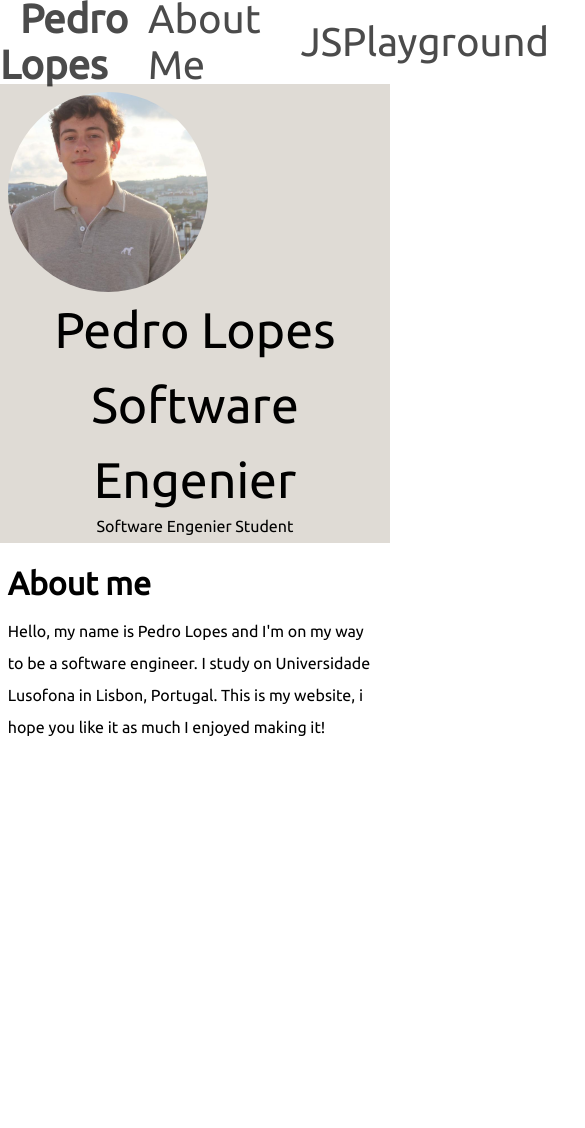
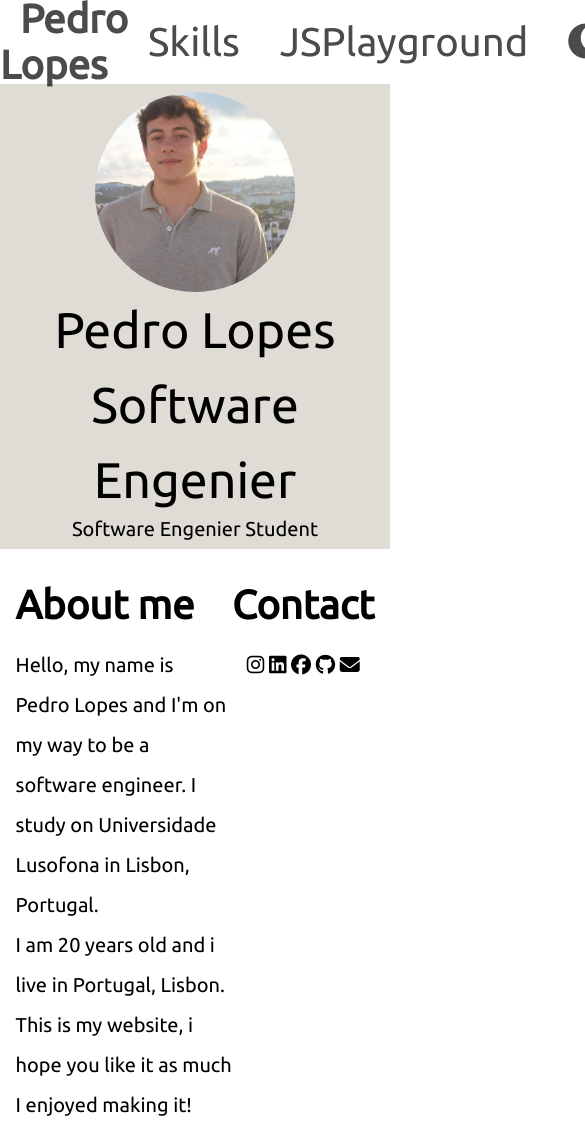
Before and after one commit to Praticas-PW/lab5_portefolio, a plain HTML site: page index.html in a window 390 px wide. Shown: the top 1128 px of the page, 585 px wide, since content can reach past the window. Before the commit the page ends 844 px from the top, so only its background shows below. Drawn offline with Linux system fonts and the light colour scheme.

```diff
--- a/index.html
+++ b/index.html
@@ -27,12 +27,10 @@
             </p>
             <nav class="nav">
                 <!-- <a href="#about_me">About me</a> -->
-                <a href="about_me.html">About Me</a>
+                <a href="about_me.html">Skills</a>
                 <a href="JSPlaygroung.html">JSPlayground</a>
+                <a><i class="fa-solid fa-moon"></i></a>
             </nav>
-            <a>
-                <i class="fa-solid fa-moon"></i>
-            </a>
         </div>
 
 
@@ -41,30 +39,61 @@
             <!-- <div class="image_code" >
                 <img src="images/background.png" alt="" width="100%">
             </div> -->
-            <div class="barreira">
-                <div class="circle">
-                    <img src="images/eu.png" alt="" class="my_image">
+            <div class="barreira" style="position: relative;">
+                <div style="display: flex; align-items: center; justify-content: center;">
+                    <div class="circle">
+                        <img src="images/eu.png" alt="" class="my_image">
+                    </div>
                 </div>
                 <div class="name">
                     <p>Pedro Lopes</p>
                     <p>Software Engenier</p>
                 </div>
-                <div>
+                <div style="font-size: 20px;">
                     Software Engenier Student
                 </div>
+
             </div>
         </div>
 
 
         <div class="about_me_container">
-            <div class="barreira">
-                <div class="about_me">
+            <div class="barreira" id="barreira_about_me">
+                <div class="about_me" id="Text">
                     <h1>
                         About me
                     </h1>
-                    Hello, my name is Pedro Lopes and I'm on my way to be a software engineer. I study on Universidade Lusofona in Lisbon, Portugal. This is my website, i hope you like it as much I enjoyed making it!
+                    <p>
+                        Hello, my name is Pedro Lopes and I'm on my way to be a software engineer. I study on Universidade Lusofona in Lisbon, Portugal.
+                    </p>
+                    <p>
+                        I am 20 years old  and i live in Portugal, Lisbon.
+                    </p>
+                    <p>
+                        This is my website, i hope you like it as much I enjoyed making it!
+                    </p>
+
+
+                </div>
+                <div class="about_me" id="contact">
+                    <h1>
+                        Contact
+                    </h1>
+                    <nav class="network" style="align-items: center; text-align: center;">
+                        <a href=""><i class="fa-brands fa-instagram" style="color: black;"></i></a>
+                        <a href=""><i class="fa-brands fa-linkedin"style="color: black;"></i></a>
+                        <a href=""><i class="fa-brands fa-facebook"style="color: black;"></i></a>
+                        <a href=""><i class="fa-brands fa-github"style="color: black;"></i></a>
+                        <a href=""><i class="fa-solid fa-envelope"style="color: black;"></i></a>
+
+
+                    </nav>
+
+                    <!-- https://clay-atlas.com/us/blog/2021/06/30/html-en-copy-text-button/#:~:text=You%20only%20need%20to%20set%20the%20ID%20of,var%20str%20%3D%20document.getElementById%28id%29%3B%20window.getSelection%28%29.selectAllChildren%28str%29%3B%20document.execCommand%28%22Copy%22%29%20%7D%20%3C%2Fscript%3E -->
+
                 </div>
             </div>
+
         </div>
 
 
--- a/styles/JSPlaygrond.css
+++ b/styles/JSPlaygrond.css
@@ -1,6 +1,3 @@
-
-
-
 
 .numbers_container{
 
--- a/styles/styles.css
+++ b/styles/styles.css
@@ -86,10 +86,7 @@ html{
     background: #888;
     border-radius: 100px;
     overflow: hidden;
-    /* position: absolute; */
-
-
-
+    justify-content: space-around;
 
 }
 
@@ -116,7 +113,9 @@ html{
     width: 800px;
 }
 
-
+#barreira_about_me{
+    display: flex;
+}
 
 
 
@@ -135,10 +134,16 @@ html{
     /* text-align: center; */
     display: flex;
     align-items: center;
-    padding: 2%;
+    padding: 4%;
 }
 
 
 .about_me{
     line-height: 2;
+    font-size: 20px;
 }
+
+#contact{
+    position: relative;
+    /* top: px; */
+}
```
Also changed, not shown: JSPlaygroung.html (+1 -0 lines), script.js (deleted, +0 -58 lines).
